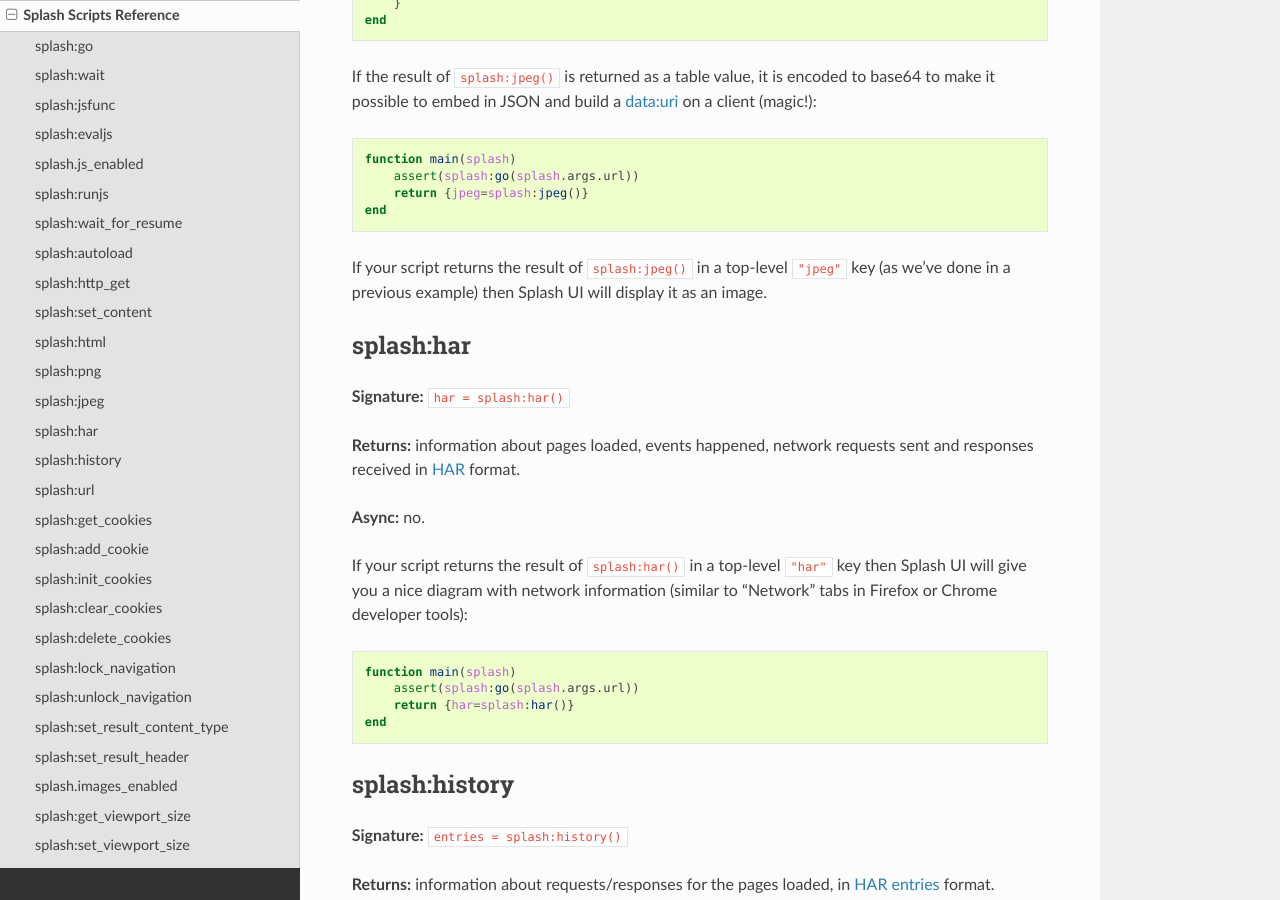
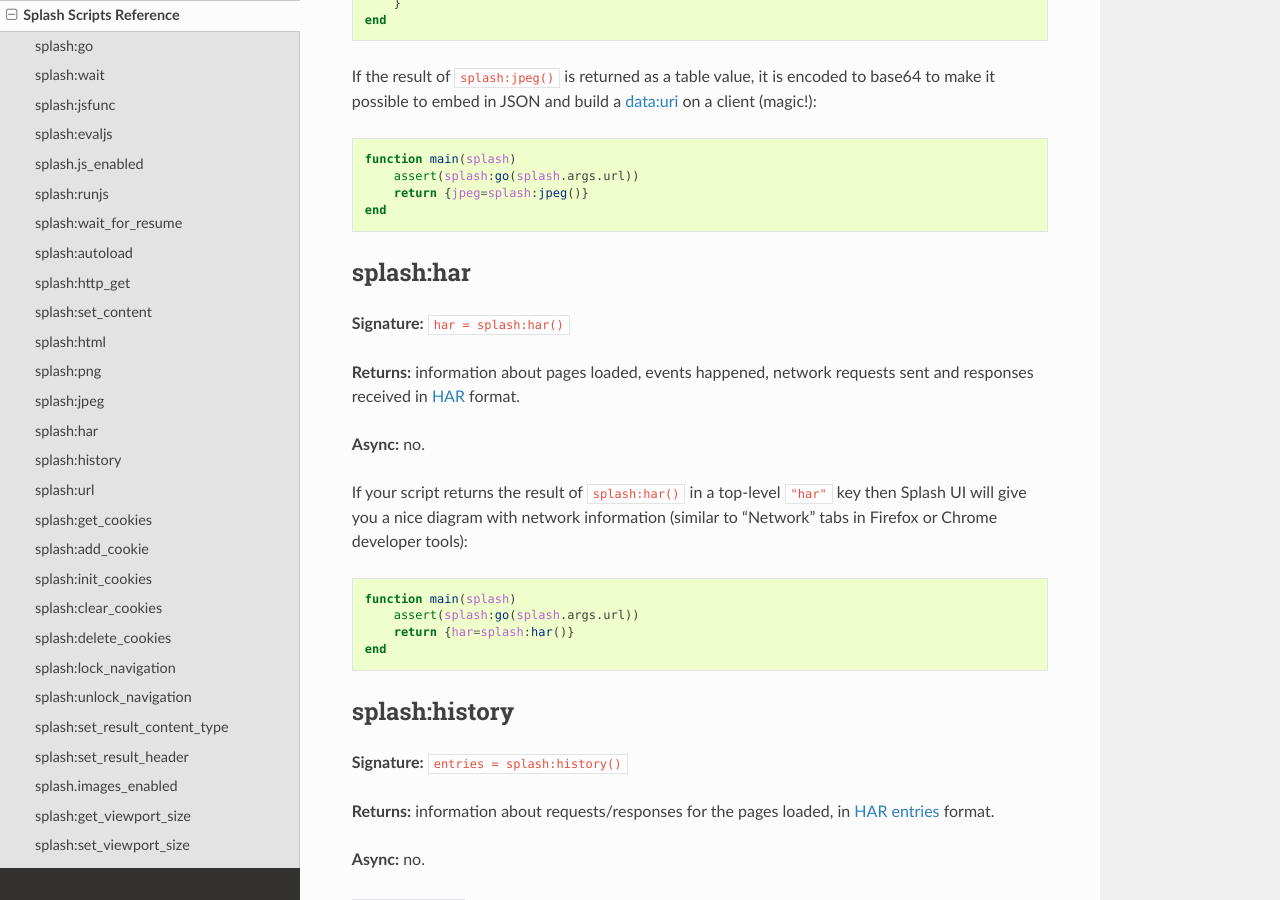
Before and after one commit to scrapinghub/splash, a Sphinx documentation site: the page built from docs/scripting-ref.rst, in a window 1280 px wide and 900 px high, scrolled down 18424 px. Built offline with Sphinx 7.4.7 and the Read the Docs theme 2.0.0, drawn with Linux system fonts in a browser that asks for light colours.

Commit message:
remove Splash UI mention from splash:jpeg documentation - it was copied from splash:png

```diff
--- a/docs/scripting-ref.rst
+++ b/docs/scripting-ref.rst
@@ -994,9 +994,6 @@ on a client (magic!):
          return {jpeg=splash:jpeg()}
      end
 
-If your script returns the result of ``splash:jpeg()`` in a top-level
-``"jpeg"`` key (as we've done in a previous example) then Splash UI
-will display it as an image.
 
 .. _splash-har:
 
```
